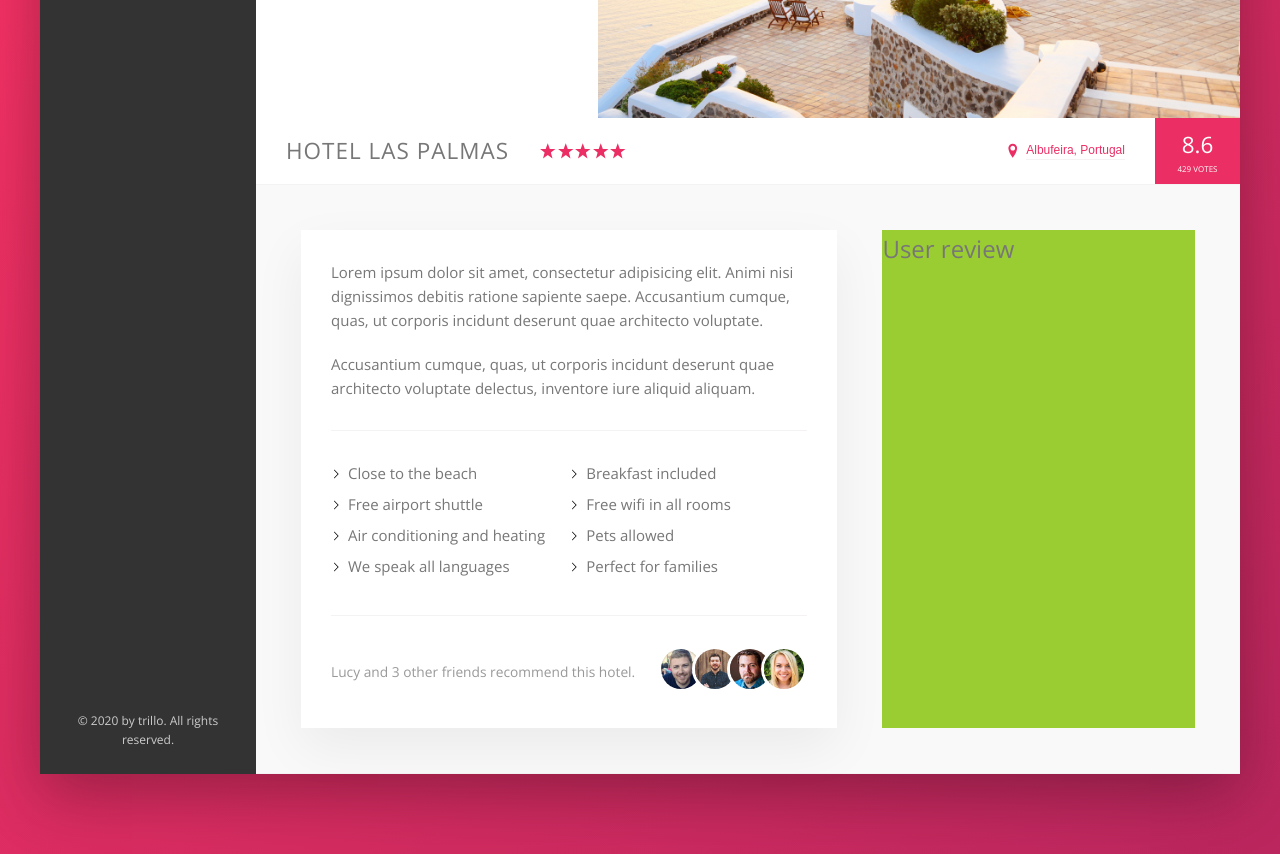
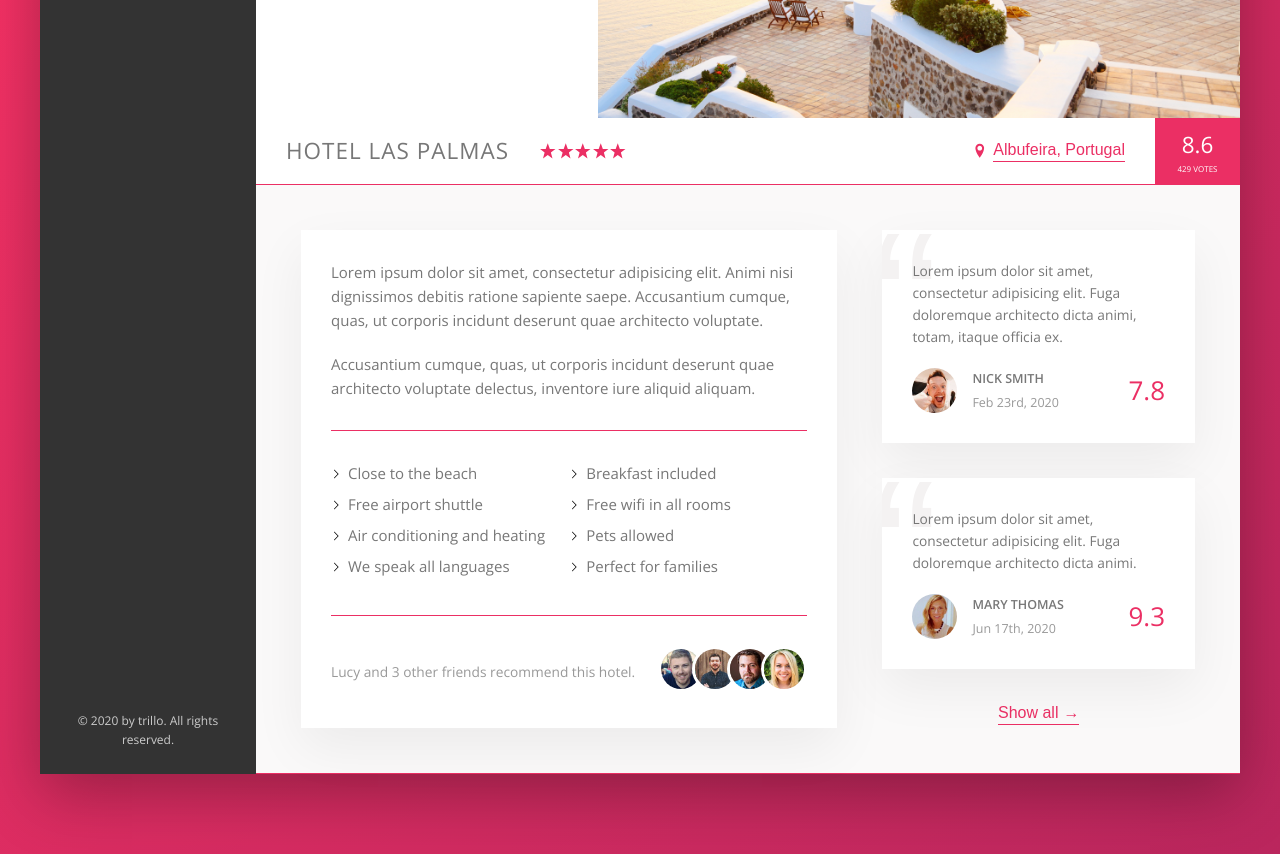
Before and after one commit to lachezarborisov/trillo-sass-course-project, a website: page index.html in a window 1280 px wide. Shown: the part 417-1271 px from the top of the page. Drawn offline with nearby package versions, Linux system fonts and the light colour scheme.

Commit message:
Finished review section

```diff
--- a/index.html
+++ b/index.html
@@ -175,7 +175,37 @@
                         </div>
 
                         <div class="user-reviews">
-                            User review
+                            <figure class="review">
+                                <blockquote class="review__text">
+                                    Lorem ipsum dolor sit amet, consectetur adipisicing elit. Fuga doloremque architecto dicta animi, totam, itaque officia ex.
+                                </blockquote>
+
+                                <figcaption class="review__user">
+                                    <img src="img/user-1.jpg" alt="User 1" class="review__photo">
+                                    <div class="review__user-box">
+                                        <p class="review__user-name">Nick Smith</p>
+                                        <p class="review__user-date">Feb 23rd, 2020</p>
+                                    </div>
+                                    <div class="review__rating">7.8</div>
+                                </figcaption>
+                            </figure>
+
+                            <figure class="review">
+                                <blockquote class="review__text">
+                                    Lorem ipsum dolor sit amet, consectetur adipisicing elit. Fuga doloremque architecto dicta animi.
+                                </blockquote>
+
+                                <figcaption class="review__user">
+                                    <img src="img/user-2.jpg" alt="User 2" class="review__photo">
+                                    <div class="review__user-box">
+                                        <p class="review__user-name">Mary Thomas</p>
+                                        <p class="review__user-date">Jun 17th, 2020</p>
+                                    </div>
+                                    <div class="review__rating">9.3</div>
+                                </figcaption>
+                            </figure>
+
+                            <button class="btn-inline">Show all<span>&rarr;</span></button>
                         </div>
                     </div>
 
--- a/sass/_base.scss
+++ b/sass/_base.scss
@@ -33,7 +33,7 @@ Grey dark 3: #999
     --shadow-dark: 0 2rem 6rem rgba(0, 0, 0, .3);
     --shadow-light: 0 2rem 5rem rgba(0, 0, 0, .06);
 
-    --line: 1px solid var(--color-grey-light-2);
+    --line: 1px solid var(--color-primary);
 }
 
 * {
--- a/sass/_components.scss
+++ b/sass/_components.scss
@@ -277,16 +277,26 @@
 .btn-inline {
     border: none;
     color: var(--color-primary);
-    font-size: 1.2rem;
-    border-bottom: var(--line);
+    font-size: 1.6rem;
+    border-bottom: 1px solid currentColor;
     padding-bottom: 2px;
     display: inline-block;
     background-color: transparent;
     cursor: pointer;
     transition: all .2s;
 
+    & span {
+        font-size: 1.6rem;
+        margin-left: .5rem;
+        transition: margin-lef .2s;
+    }
+
     &:hover {
         color: var(--color-grey-dark-1);
+
+        span {
+            margin-left: 1rem;
+        }
     }
 
     &:focus {
@@ -387,3 +397,67 @@
         }
     }
 }
+
+//////////////////////////////////
+// REVIEWS
+
+.review {
+    background-color: #fff;
+    box-shadow: var(--shadow-light);
+    padding: 3rem;
+    margin-bottom: 3.5rem;
+    position: relative;
+    overflow: hidden;
+
+    &__text {
+        font-size: inherit;
+        z-index: 10;
+        position: relative;
+    }
+
+    &__user {
+        display: flex;
+        align-items: center;
+        margin-top: 2rem;
+    }
+
+    &__photo {
+        height: 4.5rem;
+        width: 4.5rem;
+        border-radius: 50%;
+        margin-right: 1.5rem;
+    }
+
+    &__user-box {
+        font-size: 2rem;
+        margin-right: auto;
+    }
+
+    &__user-name {
+        text-transform: uppercase;
+        font-weight: 600;
+        margin-bottom: 0.4rem;
+    }
+
+    &__user-date {
+        color: var(--color-grey-dark-3);
+    }
+
+    &__rating {
+        font-size: 2.6rem;
+        color: var(--color-primary);
+        font-weight: 400;
+    }
+
+    &::before {
+        content: "\201C";
+        position: absolute;
+        top: -2.75rem;
+        left: -1rem;
+        line-height: 1;
+        font-size: 20rem;
+        color: var(--color-grey-light-2);
+        font-family: sans-serif;
+        z-index: 1;
+    }
+}
--- a/sass/_layout.scss
+++ b/sass/_layout.scss
@@ -54,7 +54,10 @@
 }
 
 .user-reviews {
-    font-size: inherit;
-    background-color: yellowgreen;
+    font-size: 2.2rem;
     flex: 1;
+
+    display: flex;
+    flex-direction: column;
+    align-items: center;
 }
```
Also changed, not shown: css/style.css.
